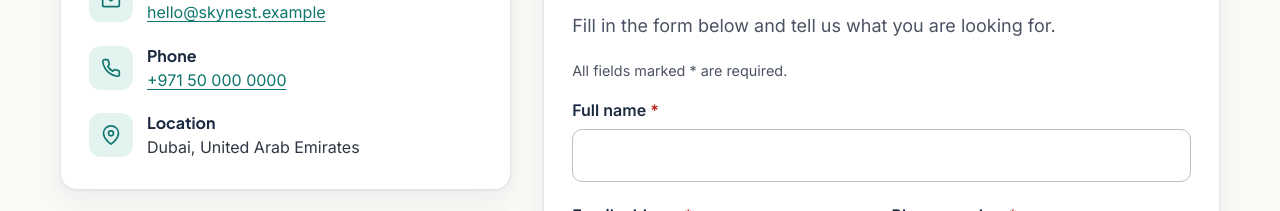
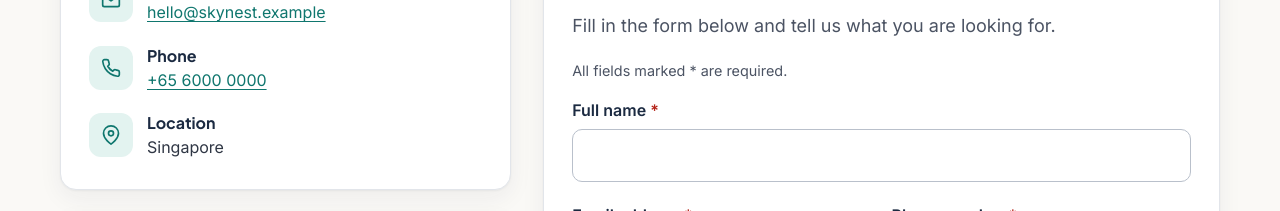
Before and after one commit to iframashoorofficial-rgb/skynest-website, a React (Vite) app: page /contact in a window 1280 px wide. Shown: the part 707-918 px from the top of the page. Built offline with nearby package versions, Linux system fonts and the light colour scheme.

Commit message:
Update siteInfo.js

```diff
--- a/src/data/siteInfo.js
+++ b/src/data/siteInfo.js
@@ -3,9 +3,9 @@
 export const siteInfo = {
   name: 'SkyNest Co-Living Spaces',
   email: 'hello@skynest.example',
-  phone: '+971 50 000 0000',
-  phoneLink: '+971500000000',
-  location: 'Dubai, United Arab Emirates',
+  phone: '+65 6000 0000',
+  phoneLink: '+6560000000',
+  location: 'Singapore',
   hours: 'Monday–Saturday, 9:00 AM–6:00 PM',
   hoursShort: [
     { days: 'Monday – Saturday', time: '9:00 AM – 6:00 PM' },
```
